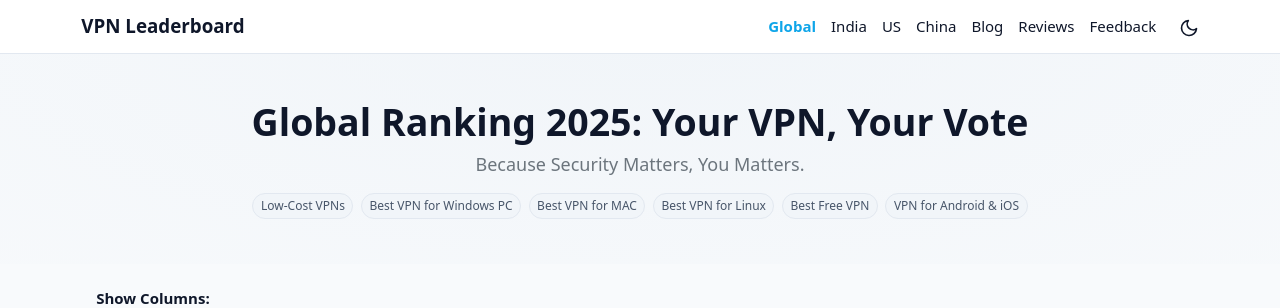
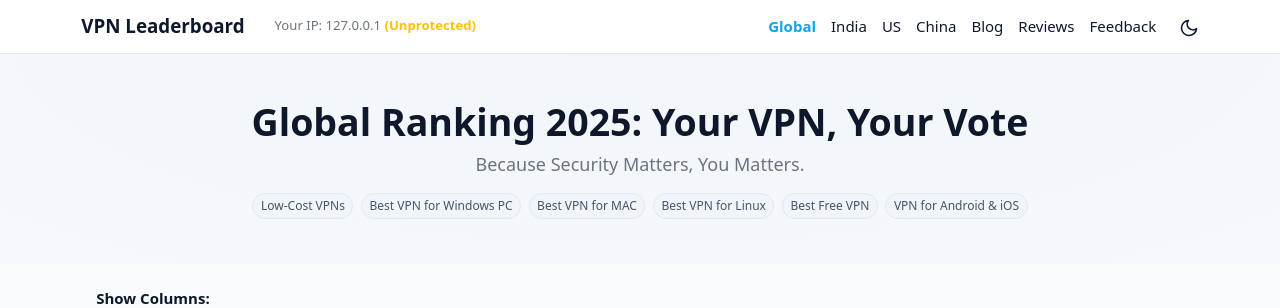
Before and after one commit to beingdutta/vpnleaderboard.com, a PHP site: page /index.php in a window 1280 px wide. Shown: the top 308 px of the page. Run offline with PHP 8.4, Linux system fonts and the light colour scheme; data comes from the database, SQL or seed files in the repository.

Commit message:
user ip address display

```diff
--- a/navigation/nav.php
+++ b/navigation/nav.php
@@ -1,12 +1,26 @@
 <?php
 $current_page = basename($_SERVER['PHP_SELF']);
-?>
+
+// Function to get client IP address
+function get_client_ip() {
+    $ip = $_SERVER['HTTP_CLIENT_IP'] ?? $_SERVER['HTTP_X_FORWARDED_FOR'] ?? $_SERVER['REMOTE_ADDR'] ?? '0.0.0.0';
+    // If X-Forwarded-For has multiple IPs, take the first one
+    if (strpos($ip, ',') !== false) {
+        $ip = explode(',', $ip)[0];
+    }
+    return trim($ip);
+}
+
+$user_ip = get_client_ip();
+
+ ?>
 <nav class="navbar navbar-expand-lg border-bottom" style="--bs-border-color: var(--border-color);">
     <div class="container">
         <a class="navbar-brand fw-bold" href="/">VPN Leaderboard</a>
         <button class="navbar-toggler" type="button" data-bs-toggle="collapse" data-bs-target="#mainNav" aria-controls="mainNav" aria-expanded="false" aria-label="Toggle navigation">
             <span class="navbar-toggler-icon"></span>
         </button>
+        <span class="mx-3 text-secondary small">Your IP: <?= htmlspecialchars($user_ip) ?> <span class="text-warning fw-bold">(Unprotected)</span></span>
         <div class="collapse navbar-collapse" id="mainNav">
             <ul class="navbar-nav ms-auto me-3 mb-2 mb-lg-0">
                 <li class="nav-item"><a class="nav-link <?= ($current_page === 'index.php') ? 'active' : '' ?>" href="/">Global</a></li>
```
